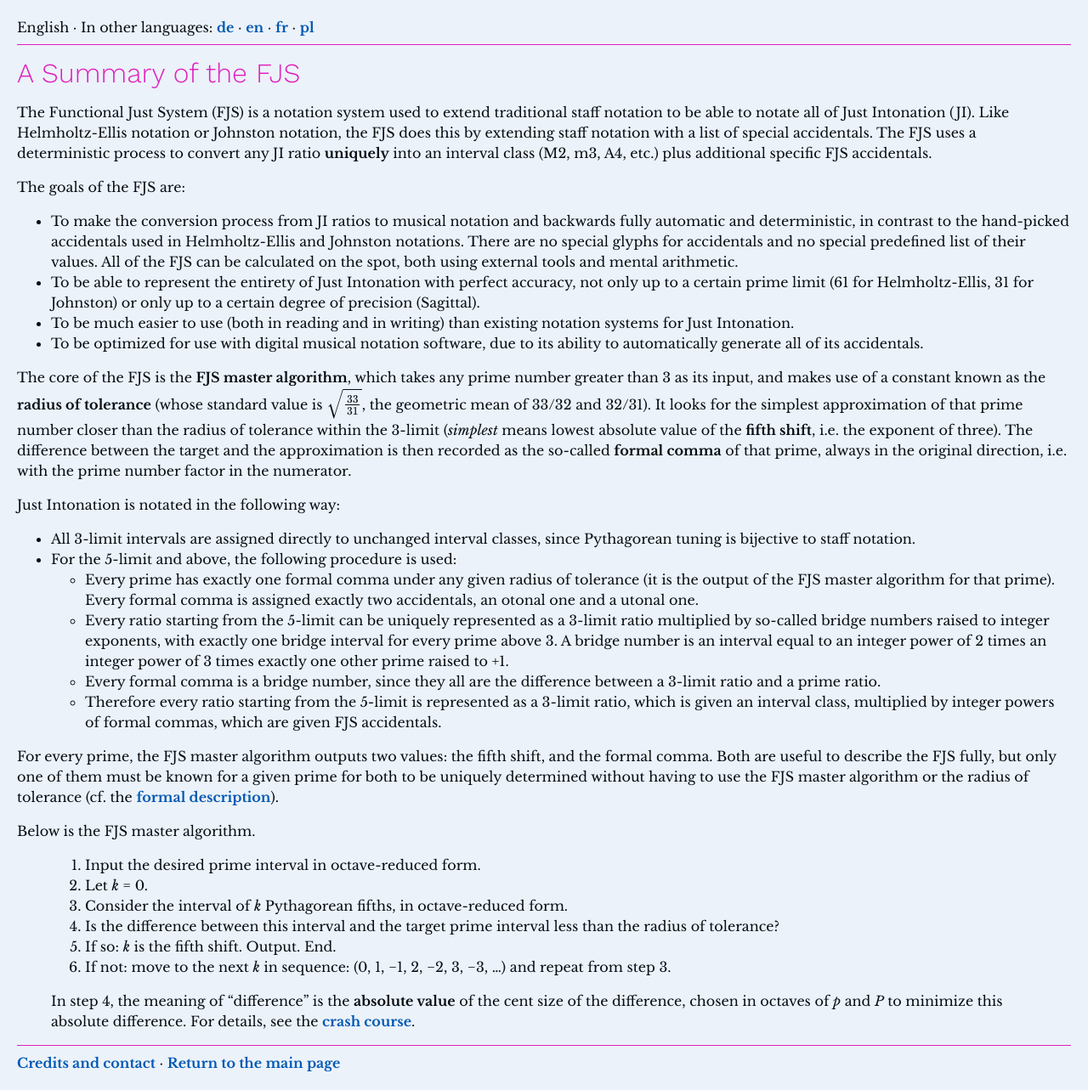
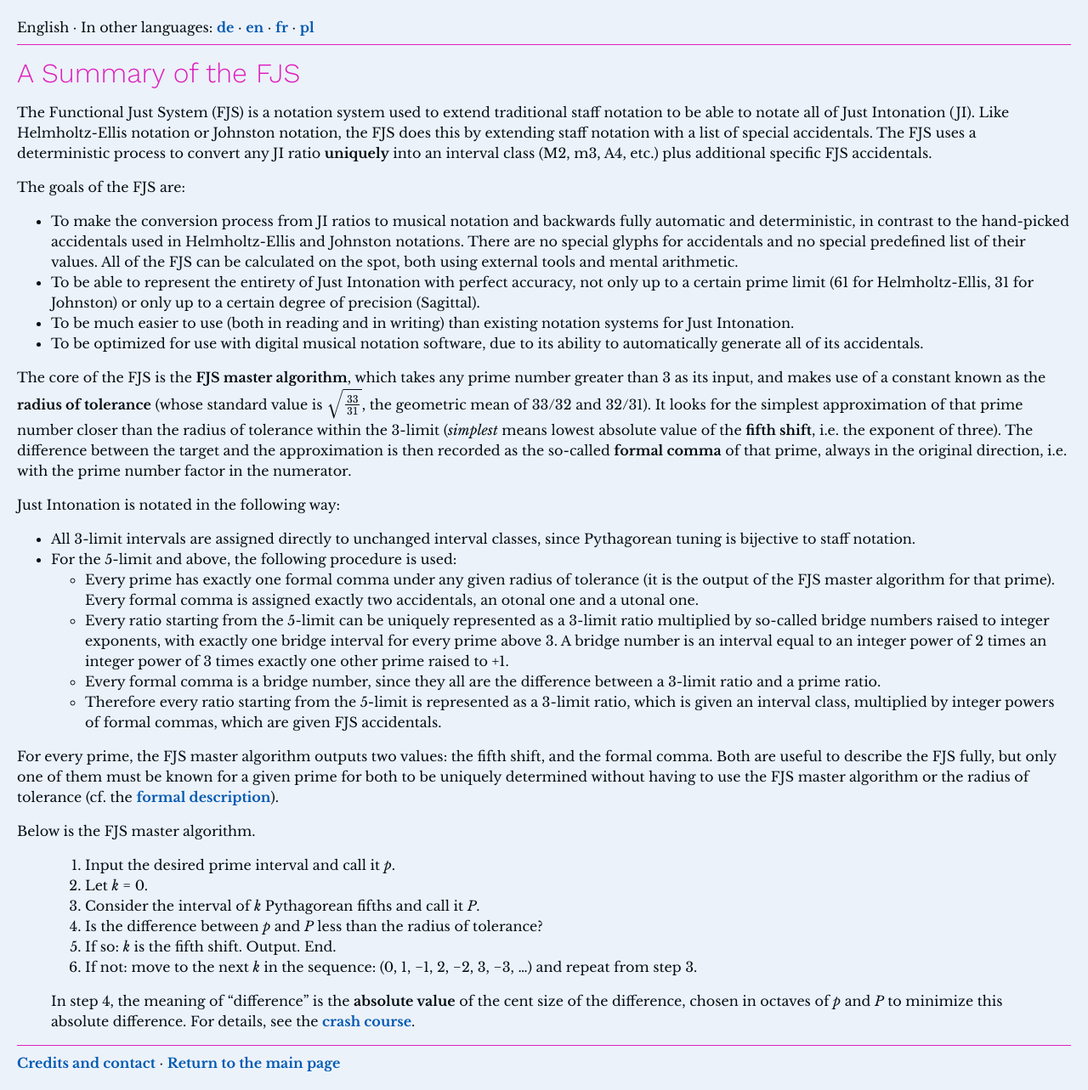
Before and after one commit to misotanni/misotanni.github.io, a Jekyll site: the page built from fjs/en/summary.md, in a window 1280 px wide. Shown: the whole page at 85% size. Built offline with Jekyll 4.4.1, drawn with Linux system fonts in a browser that asks for light colours; our own code applies the rules of GitHub Pages for plain Markdown files; formulas are drawn with MathJax 3.

Commit message:
why did the English summary have an outdated algorithm

```diff
--- a/fjs/en/summary.md
+++ b/fjs/en/summary.md
@@ -24,11 +24,11 @@ For every prime, the FJS master algorithm outputs two values: the fifth shift, a
 
 Below is the FJS master algorithm.
 
-> 1. Input the desired prime interval in octave-reduced form.
+> 1. Input the desired prime interval and call it *p*.
 > 2. Let *k* = 0.
-> 3. Consider the interval of *k* Pythagorean fifths, in octave-reduced form.
-> 4. Is the difference between this interval and the target prime interval less than the radius of tolerance?
+> 3. Consider the interval of *k* Pythagorean fifths and call it *P*.
+> 4. Is the difference between *p* and *P* less than the radius of tolerance?
 > 5. If so: *k* is the fifth shift. Output. End.
-> 6. If not: move to the next *k* in sequence: (0, 1, −1, 2, −2, 3, −3, …) and repeat from step 3.
+> 6. If not: move to the next *k* in the sequence: (0, 1, −1, 2, −2, 3, −3, …) and repeat from step 3.
 >
 > In step 4, the meaning of “difference” is the **absolute value** of the cent size of the difference, chosen in octaves of *p* and *P* to minimize this absolute difference. For details, see the [crash course](crash.html).
```
